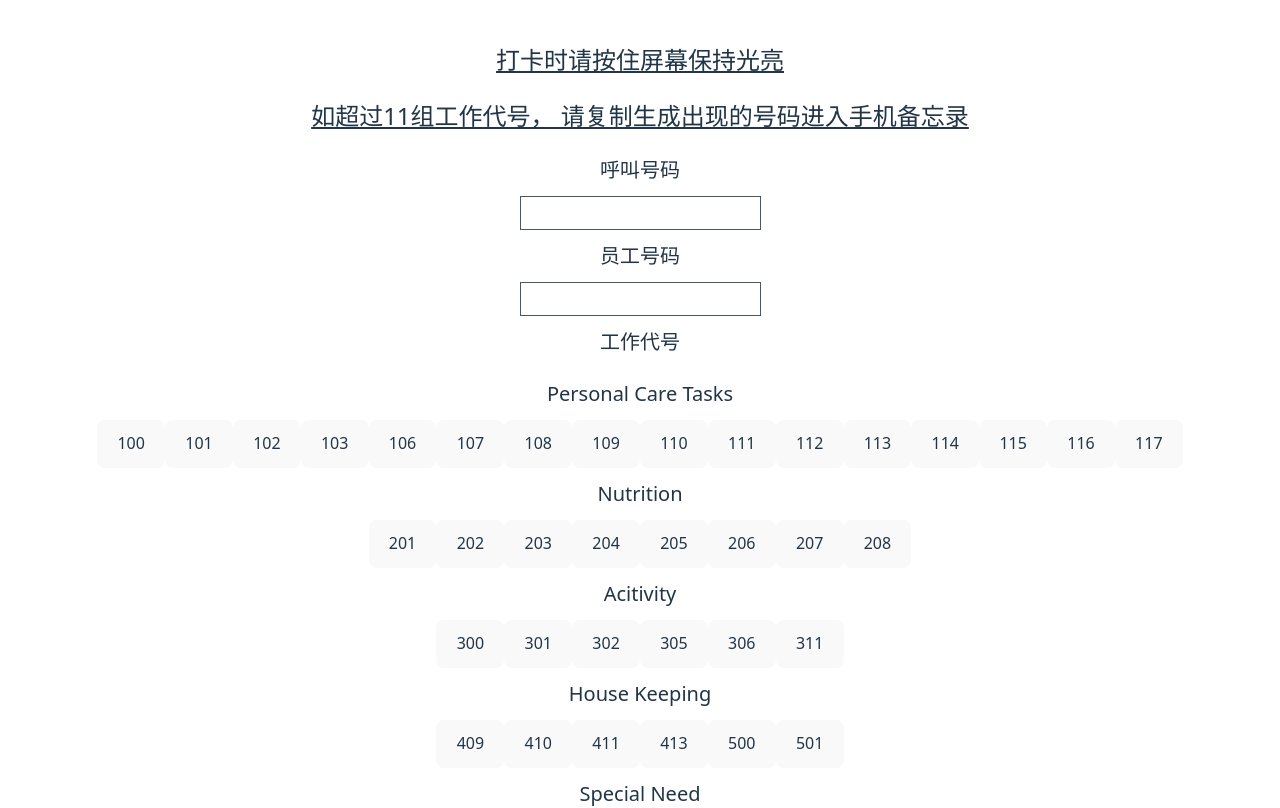
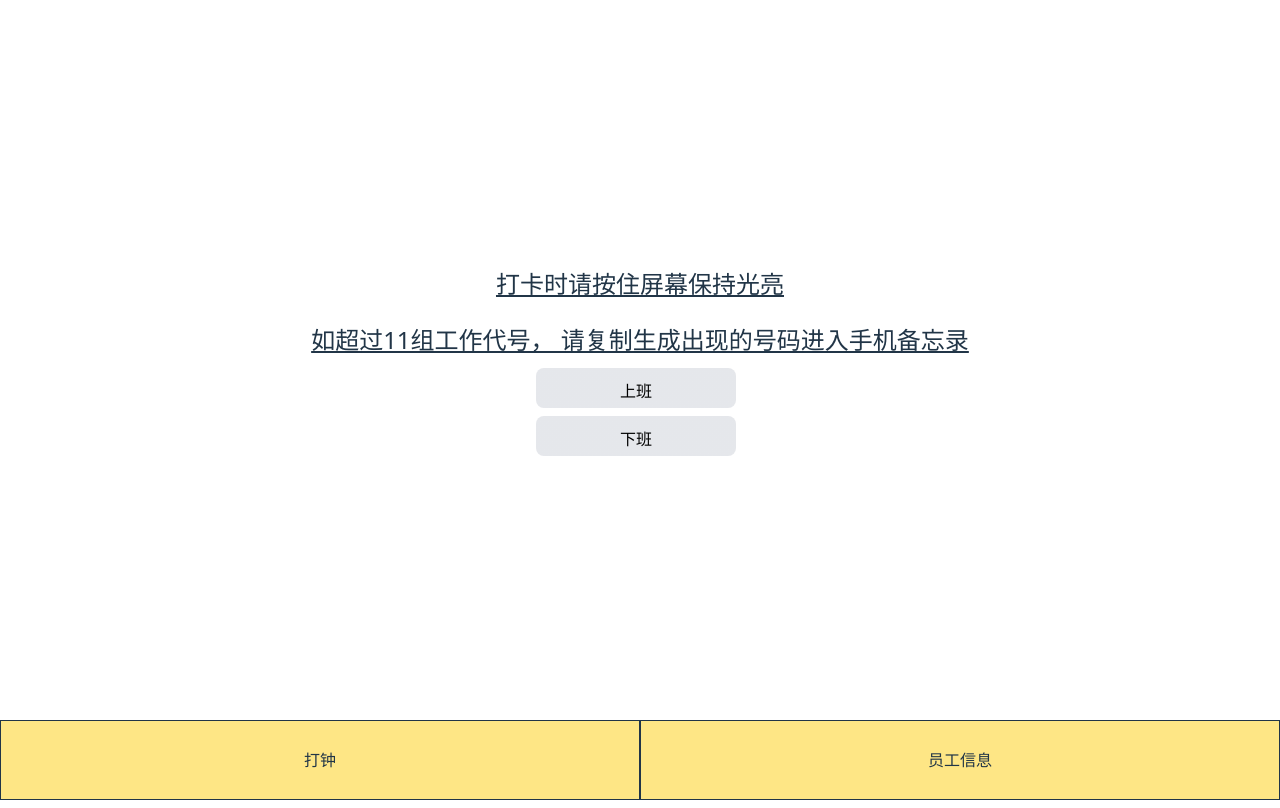
Before and after one commit to Haolinc/Homecare-Clocking-Dial-Uri-Generator, a React (Vite) app in the folder frontend/: page / in a window 1280 px wide. Shown: the top 808 px of the page. Built offline with nearby package versions, Linux system fonts and the light colour scheme.

Commit message:
separate two pages with navigation panel at the bottom

```diff
--- a/frontend/src/App.jsx
+++ b/frontend/src/App.jsx
@@ -1,16 +1,14 @@
 import './App.css'
-import TopSectionText from './components/clocking/TopSectionText.jsx'
-import FunctionalButton from './components/common/FunctionalButton.jsx'
-import { checkIn, checkOut, copyToClipboard } from "./service.js"
-import LabelText from './components/common/LableText.jsx'
 import { useEffect, useState } from 'react'
 import InfoPage from './components/page/InfoPage.jsx'
+import ClockingPage from './components/page/ClockingPage.jsx'
+import NavigationPanel from './components/NavigationPanel.jsx'
 
 function App() {
-  const [generatedNumber, setGeneratedNumber] = useState(null)
   const [phoneNumber, setPhoneNumber] = useState(localStorage.getItem('phone-number'))
   const [employeeNumber, setEmployeeNumber] = useState(localStorage.getItem('employee-number'))
   const [workNumber, setWorkNum] = useState(localStorage.getItem('work-number'))
+  const [isFirstPage, setIsFirstPage] = useState(true)
   const inputValues = [
     {value: phoneNumber, setValue: setPhoneNumber},
     {value: employeeNumber, setValue: setEmployeeNumber},
@@ -27,26 +25,14 @@ function App() {
     <>
       <div>
         <div>
-          <TopSectionText/>
+          {
+            isFirstPage ?
+            <ClockingPage inputValues={inputValues}/>
+            : <InfoPage inputValues={inputValues}/>
+          }
         </div>
-        <div>
-          <InfoPage inputValues={inputValues}/>
-        </div>
-        <div>
-          <FunctionalButton text='上班' onClickFunction={() => { setGeneratedNumber(checkIn(phoneNumber, employeeNumber)) }}></FunctionalButton>
-        </div>
-        <div>
-          <FunctionalButton text='下班' onClickFunction={() => { setGeneratedNumber(checkOut(phoneNumber, employeeNumber, workNumber)) }}></FunctionalButton>
-        </div>
-        { generatedNumber &&
-          <>
-            <div>
-            <LabelText text='生成号码'/>
-            <p className='p-2' id="generated-number">{generatedNumber}</p>
-            <FunctionalButton text='复制号码' onClickFunction={() => copyToClipboard()}></FunctionalButton>
-            </div>
-          </>
-        }
+        <div className='w-full h-20'/>
+        <NavigationPanel setIsFirstPage={setIsFirstPage}/>
       </div>
     </>
   )
--- /dev/null
+++ b/frontend/src/components/NavigationPanel.jsx
@@ -0,0 +1,12 @@
+export default function NavigationPanel({setIsFirstPage}){
+    return (
+        <footer className="w-full h-20 flex flex-row me-auto bg-amber-200 fixed bottom-0 left-0">
+            <div className="w-1/2 flex justify-center items-center border" onClick={() => setIsFirstPage(true)}>
+                <p>打钟</p>
+            </div>
+            <div className="w-1/2 flex justify-center items-center border" onClick={() => setIsFirstPage(false)}>
+                <p className="text-center">员工信息</p>
+            </div>
+        </footer>
+    )
+}
--- /dev/null
+++ b/frontend/src/components/clocking/ClockingButtons.jsx
@@ -0,0 +1,15 @@
+import FunctionalButton from "../common/FunctionalButton"
+import { checkIn, checkOut } from "../../service"
+
+export default function ClockingButtons({phoneNumber, employeeNumber, workNumber, setGeneratedNumber}){
+    return (
+        <>
+            <div>
+                <FunctionalButton text='上班' onClickFunction={() => { setGeneratedNumber(checkIn(phoneNumber, employeeNumber)) }}></FunctionalButton>
+            </div>
+            <div>
+                <FunctionalButton text='下班' onClickFunction={() => { setGeneratedNumber(checkOut(phoneNumber, employeeNumber, workNumber)) }}></FunctionalButton>
+            </div>
+        </>
+    )
+}
--- /dev/null
+++ b/frontend/src/components/clocking/NumberGenerate.jsx
@@ -0,0 +1,15 @@
+import { copyToClipboard } from "../../service"
+import LabelText from "../common/LableText"
+import FunctionalButton from "../common/FunctionalButton"
+
+export default function NumberGenerateSection({generatedNumber}){
+    return (
+        <>
+            <div>
+                <LabelText text='生成号码'/>
+                <p className='p-2 break-all' id="generated-number">{generatedNumber}</p>
+                <FunctionalButton text='复制号码' onClickFunction={() => copyToClipboard()}></FunctionalButton>
+            </div>
+        </>
+    )
+}
--- a/frontend/src/components/page/ClockingPage.jsx
+++ b/frontend/src/components/page/ClockingPage.jsx
@@ -0,0 +1,30 @@
+import ClockingButtons from "../clocking/ClockingButtons";
+import NumberGenerateSection from "../clocking/NumberGenerate";
+import TopSectionText from "../clocking/TopSectionText";
+import { useState } from 'react'
+
+export default function ClockingPage({inputValues}){
+    const [phoneNumberObj, employeeNumberObj, workNumberObj] = inputValues
+    const [generatedNumber, setGeneratedNumber] = useState(null)
+
+    return (
+        <>
+            <div>
+                <TopSectionText/>
+            </div>
+            <div>
+                <ClockingButtons
+                    phoneNumber={phoneNumberObj.value}
+                    employeeNumber={employeeNumberObj.value}
+                    workNumber={workNumberObj.value}
+                    setGeneratedNumber={setGeneratedNumber}
+                />
+            </div>
+            <div>
+                { generatedNumber &&
+                    <NumberGenerateSection generatedNumber={generatedNumber}/>
+                }
+            </div>
+        </>
+    )
+}
```
